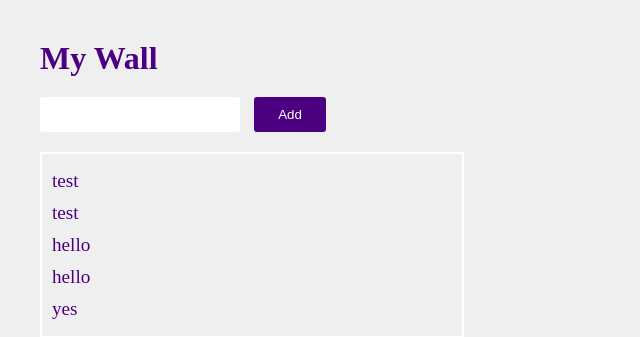
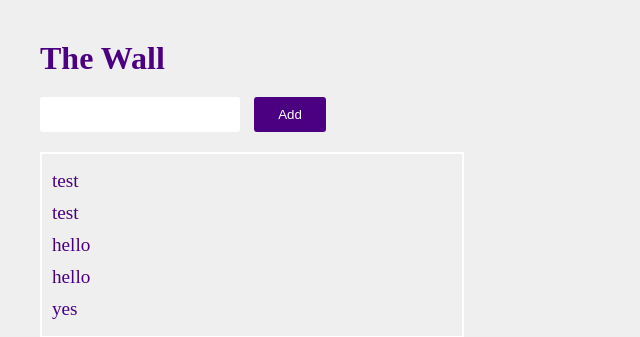
Before and after one commit to Rinaroar/wall_from_scratch, a PHP site: page /wall_from_scratch/index.php?page=wall in a window 1280 px wide. Shown: the top 337 px of the page, without its empty margins (0-640 px from the left). Run offline with PHP 8.4, Linux system fonts and the light colour scheme; the visitor is signed in with stand-in values (Sample User, id 1); data comes from the database, SQL or seed files in the repository.

Commit message:
changing wording

```diff
--- a/index.php
+++ b/index.php
@@ -9,7 +9,6 @@
 
 <?php
 session_start();
-
 
 // Routing
 $page = '';
--- a/views/wall.php
+++ b/views/wall.php
@@ -1,5 +1,5 @@
 
-<h1>My Wall</h1>
+<h1>The Wall</h1>
   <form action="" method="post">
     <input type="text" name="content" class="wallInput">
     <button type="submit">Add</button>
```
